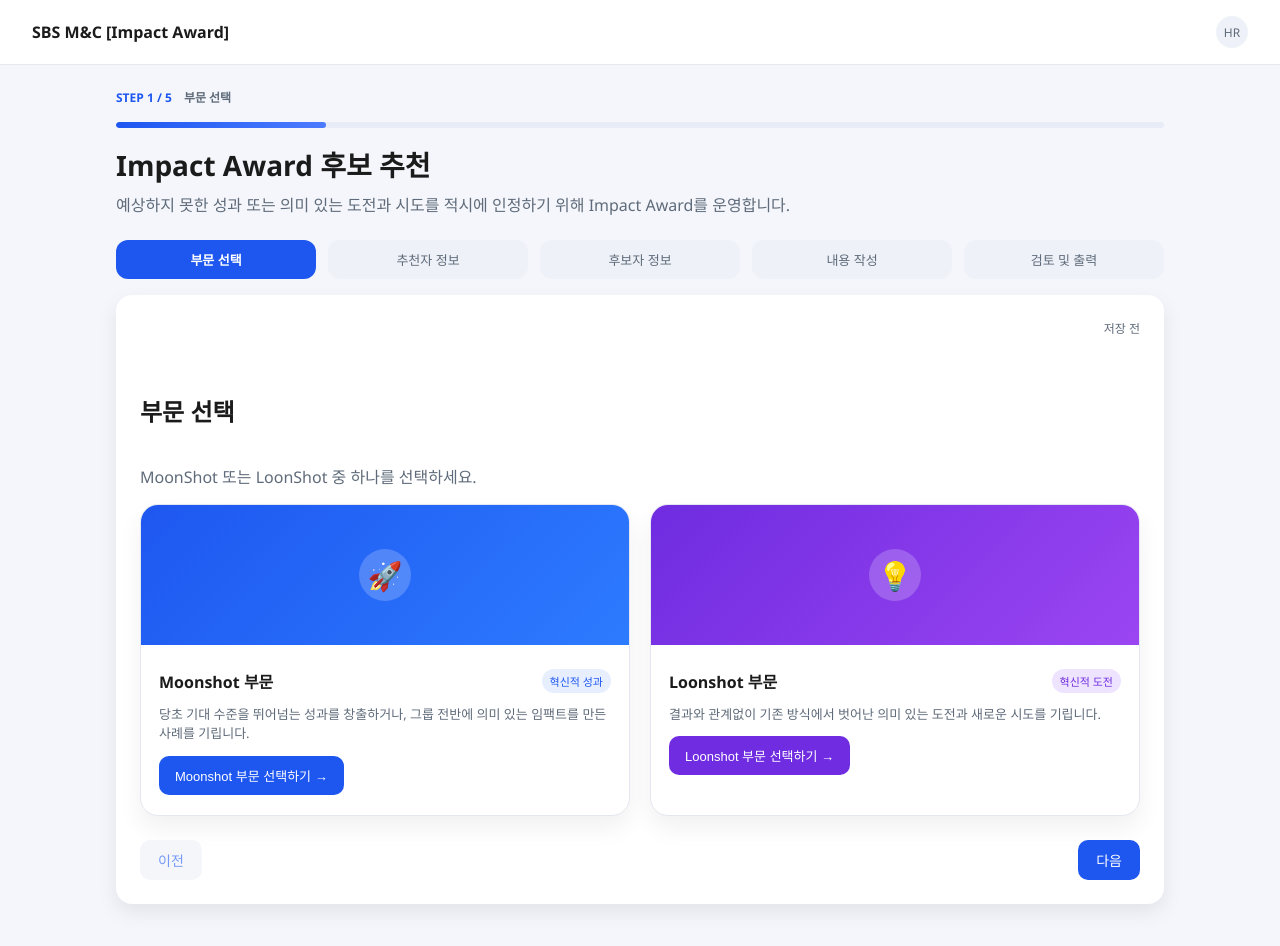
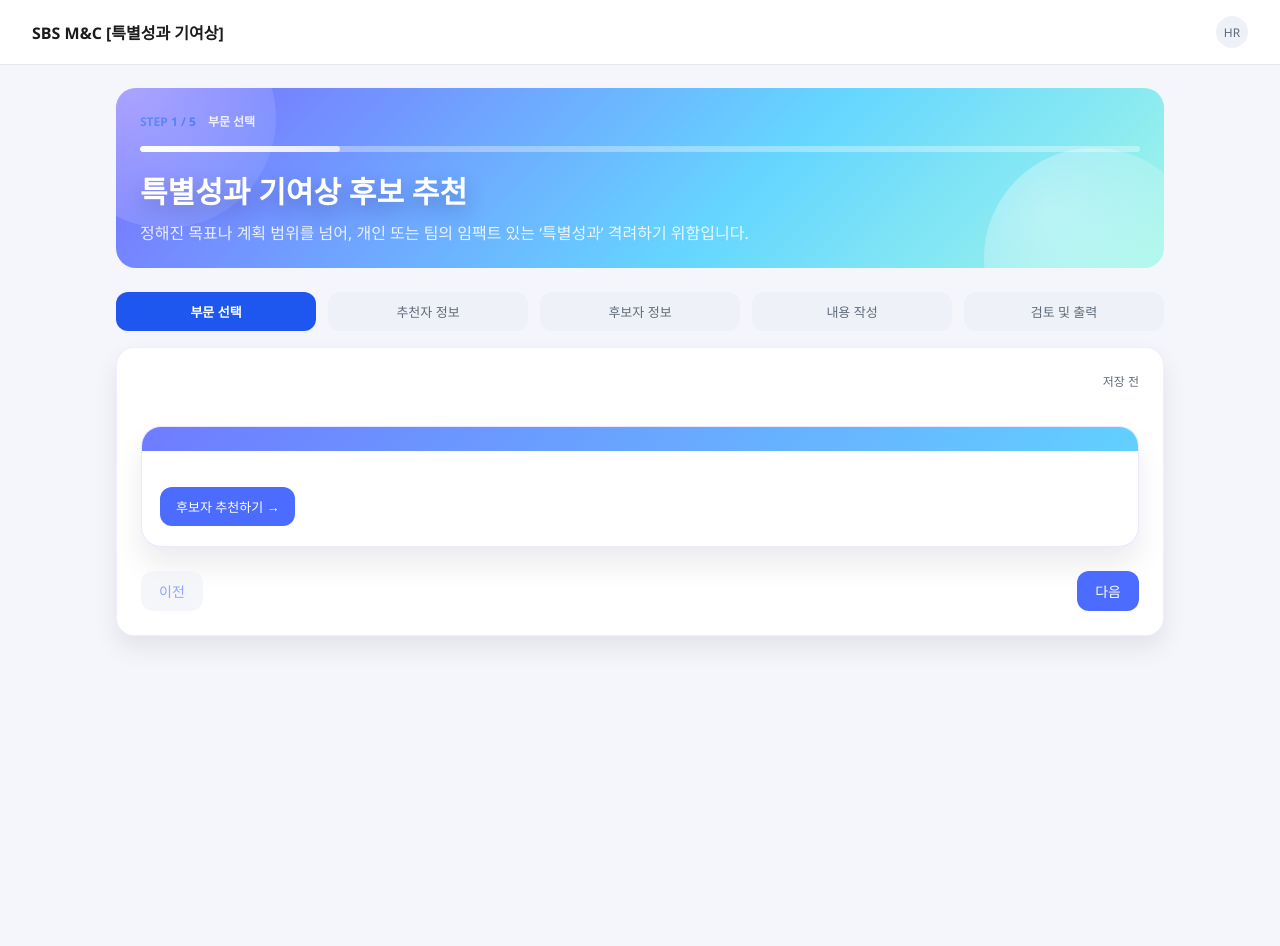
Before and after one commit to leejuheon83/impact-award, a website with bundled scripts: page index.html in a window 1280 px wide. After the commit the page ends 800 px from the top, so only its background shows below. Built offline with nearby package versions, Linux system fonts and the light colour scheme; files whose address does not match are found by name.

Commit message:
Update impact award UI and print flow

```diff
--- a/index.html
+++ b/index.html
@@ -10,13 +10,13 @@
   <body>
     <header class="topbar">
       <div class="brand">
-        <span class="brand-title">SBS M&amp;C [Impact Award]</span>
+        <span class="brand-title">SBS M&amp;C [특별성과 기여상]</span>
       </div>
       <div class="avatar">HR</div>
     </header>
 
     <main class="page">
-      <section class="hero">
+      <section class="hero hero-special">
         <div class="hero-step">
           <span id="step-count" class="step-count">STEP 1 / 5</span>
           <span class="step-title">부문 선택</span>
@@ -25,10 +25,9 @@
           <div id="step-progress" class="progress-bar"></div>
         </div>
         <div class="hero-heading">
-          <h1>Impact Award 후보 추천</h1>
+          <h1>특별성과 기여상 후보 추천</h1>
           <p>
-            예상하지 못한 성과 또는 의미 있는 도전과 시도를 적시에 인정하기 위해 Impact Award를
-            운영합니다.
+            정해진 목표나 계획 범위를 넘어, 개인 또는 팀의 임팩트 있는 ‘특별성과’ 격려하기 위함입니다.
           </p>
         </div>
       </section>
@@ -48,44 +47,16 @@
         <div id="step-error" class="step-error"></div>
 
         <section data-step="0" class="step">
-          <h2>부문 선택</h2>
-          <p class="helper">MoonShot 또는 LoonShot 중 하나를 선택하세요.</p>
           <div class="division-grid">
             <label class="division-card moon">
-              <input type="radio" name="division" value="MoonShot" />
-              <div class="division-visual">
-                <div class="division-icon" aria-hidden="true">🚀</div>
-              </div>
+              <input type="radio" name="division" value="특별성과 기여상" checked />
+              <div class="division-visual"></div>
               <div class="division-body">
                 <div class="division-title">
-                  <strong>Moonshot 부문</strong>
-                  <span class="division-badge">혁신적 성과</span>
+                  <strong> </strong>
                 </div>
-                <p>
-                  당초 기대 수준을 뛰어넘는 성과를 창출하거나, 그룹 전반에 의미 있는
-                  임팩트를 만든 사례를 기립니다.
-                </p>
-                <button type="button" class="division-select" data-division-select="MoonShot">
-                  Moonshot 부문 선택하기 →
-                </button>
-              </div>
-            </label>
-            <label class="division-card loon">
-              <input type="radio" name="division" value="LoonShot" />
-              <div class="division-visual">
-                <div class="division-icon" aria-hidden="true">💡</div>
-              </div>
-              <div class="division-body">
-                <div class="division-title">
-                  <strong>Loonshot 부문</strong>
-                  <span class="division-badge purple">혁신적 도전</span>
-                </div>
-                <p>
-                  결과와 관계없이 기존 방식에서 벗어난 의미 있는 도전과
-                  새로운 시도를 기립니다.
-                </p>
-                <button type="button" class="division-select" data-division-select="LoonShot">
-                  Loonshot 부문 선택하기 →
+                <button type="button" class="division-select" data-division-select="특별성과 기여상">
+                  후보자 추천하기 →
                 </button>
               </div>
             </label>
--- a/styles.css
+++ b/styles.css
@@ -5,6 +5,7 @@
 body {
   margin: 0;
   font-family: "Segoe UI", Arial, sans-serif;
+  font-weight: 400;
   color: #1b1b1b;
   background: #f4f6fb;
 }
@@ -55,6 +56,55 @@ body {
   margin-bottom: 24px;
 }
 
+.hero-special {
+  position: relative;
+  padding: 24px;
+  border-radius: 20px;
+  background: linear-gradient(135deg, #7a6cff, #65d6ff 60%, #a3f7e8);
+  color: #fff;
+  overflow: hidden;
+}
+
+.hero-special::before,
+.hero-special::after {
+  content: "";
+  position: absolute;
+  width: 220px;
+  height: 220px;
+  border-radius: 50%;
+  background: radial-gradient(circle at 30% 30%, rgba(255, 255, 255, 0.65), rgba(255, 255, 255, 0));
+  opacity: 0.6;
+}
+
+.hero-special::before {
+  top: -80px;
+  left: -60px;
+}
+
+.hero-special::after {
+  bottom: -100px;
+  right: -40px;
+}
+
+.hero-special .hero-step,
+.hero-special .hero-heading p {
+  color: rgba(255, 255, 255, 0.85);
+}
+
+.hero-special .hero-heading h1 {
+  color: #fff;
+  text-shadow: 0 8px 20px rgba(28, 22, 90, 0.3);
+  font-weight: 600;
+}
+
+.hero-special .progress-track {
+  background: rgba(255, 255, 255, 0.35);
+}
+
+.hero-special .progress-bar {
+  background: linear-gradient(90deg, #ffffff, rgba(255, 255, 255, 0.7));
+}
+
 .hero-step {
   display: flex;
   align-items: center;
@@ -90,13 +140,25 @@ body {
 
 .hero-heading h1 {
   margin: 0 0 8px;
-  font-size: 28px;
+  font-size: 30px;
+  font-weight: 600;
+}
+
+h2,
+h3,
+.stepper-item,
+button {
+  font-family: "Segoe UI", Arial, sans-serif;
+  font-weight: 500;
 }
 
 .hero-heading p {
   margin: 0;
   color: #5f6b7a;
   max-width: 680px;
+  white-space: nowrap;
+  overflow: hidden;
+  text-overflow: ellipsis;
 }
 
 .stepper {
@@ -114,6 +176,7 @@ body {
   color: #5f6b7a;
   text-align: center;
   font-size: 13px;
+  font-weight: 500;
 }
 
 .stepper-item.active {
@@ -130,8 +193,9 @@ body {
 .card {
   background: #fff;
   padding: 24px;
-  border-radius: 16px;
-  box-shadow: 0 8px 20px rgba(15, 18, 28, 0.08);
+  border-radius: 18px;
+  box-shadow: 0 12px 26px rgba(15, 18, 28, 0.08);
+  border: 1px solid rgba(122, 108, 255, 0.12);
 }
 
 .save-state {
@@ -211,17 +275,18 @@ textarea {
 
 button {
   padding: 10px 18px;
-  border-radius: 10px;
+  border-radius: 12px;
   border: none;
-  background: #1e57f0;
+  background: #4c6bff;
   color: #fff;
   font-size: 14px;
   cursor: pointer;
+  font-weight: 500;
 }
 
 button.secondary {
   background: #eef1f7;
-  color: #1e57f0;
+  color: #4c6bff;
 }
 
 button:disabled {
@@ -238,11 +303,11 @@ button:disabled {
 .division-card {
   display: flex;
   flex-direction: column;
-  border-radius: 18px;
+  border-radius: 20px;
   background: #fff;
-  border: 1px solid #e4e7ef;
+  border: 1px solid rgba(122, 108, 255, 0.16);
   overflow: hidden;
-  box-shadow: 0 12px 24px rgba(15, 18, 28, 0.06);
+  box-shadow: 0 18px 30px rgba(15, 18, 28, 0.08);
 }
 
 .division-card input[type="radio"] {
@@ -252,32 +317,35 @@ button:disabled {
 }
 
 .division-card.moon .division-visual {
-  background: linear-gradient(135deg, #1e57f0, #2d7bff);
+  background: linear-gradient(135deg, #6f7bff, #62d0ff);
 }
 
 .division-card.loon .division-visual {
-  background: linear-gradient(135deg, #6f2ce0, #9b45f2);
+  background: linear-gradient(135deg, #8c6bff, #b06dff);
 }
 
 .division-visual {
-  height: 140px;
+  height: 24px;
   display: flex;
   align-items: center;
   justify-content: center;
   position: relative;
+  padding: 0 24px;
 }
 
-.division-icon {
-  width: 52px;
-  height: 52px;
-  border-radius: 50%;
-  background: rgba(255, 255, 255, 0.2);
-  color: #fff;
-  display: flex;
-  align-items: center;
-  justify-content: center;
-  font-weight: 700;
-  font-size: 28px;
+.division-tag {
+  padding: 10px 20px;
+  border-radius: 999px;
+  background: rgba(255, 255, 255, 0.9);
+  color: #3f5bff;
+  font-size: 13px;
+  font-weight: 500;
+  letter-spacing: 0.2px;
+  box-shadow: 0 8px 16px rgba(63, 91, 255, 0.18);
+  white-space: nowrap;
+  max-width: 100%;
+  overflow: hidden;
+  text-overflow: ellipsis;
 }
 
 .division-body {
@@ -296,6 +364,7 @@ button:disabled {
 
 .division-title strong {
   font-size: 16px;
+  font-weight: 600;
 }
 
 .division-badge {
@@ -320,15 +389,15 @@ button:disabled {
 
 .division-select {
   align-self: flex-start;
-  background: #1e57f0;
+  background: #4c6bff;
   color: #fff;
-  border-radius: 10px;
+  border-radius: 12px;
   padding: 10px 16px;
   font-size: 13px;
 }
 
 .division-card.loon .division-select {
-  background: #6f2ce0;
+  background: #8c6bff;
 }
 
 .summary {
```
Also changed, not shown: render.yaml (added, +10 -0 lines).
